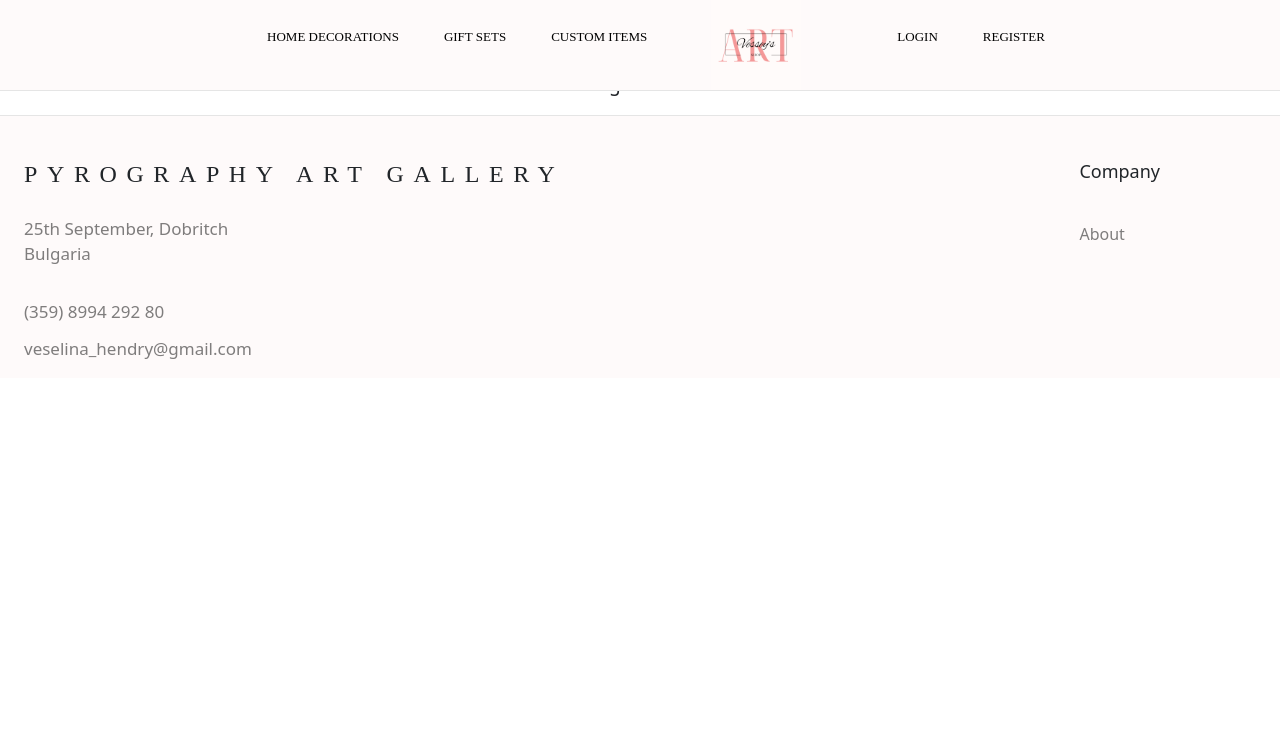
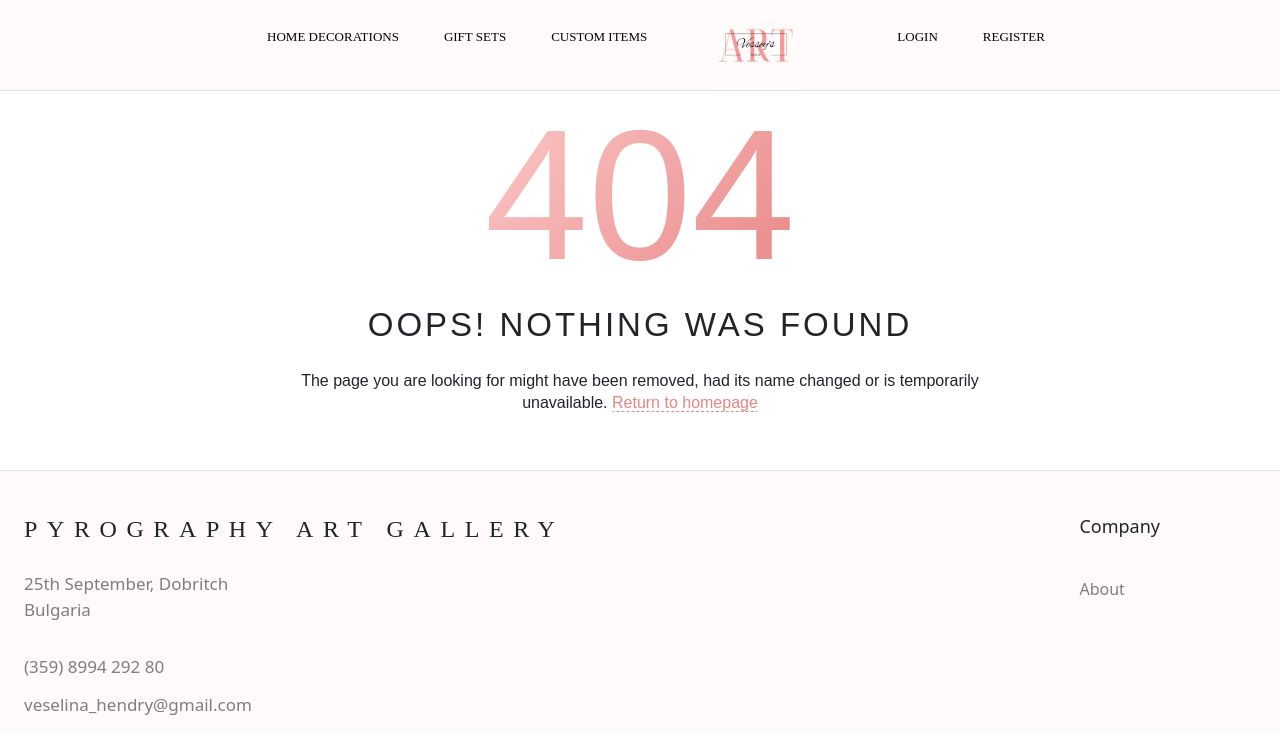
Before and after one commit to KristinaStrateva/Pyrography-Art-Gallery, a React (Vite) app in the folder client/: page /404 in a window 1280 px wide. Before the commit this address had no page. Shown: the top 754 px of the page. Built offline with nearby package versions, Linux system fonts and the light colour scheme.

Commit message:
Add 404 page

```diff
--- a/client/index.html
+++ b/client/index.html
@@ -2,6 +2,7 @@
 <html lang="en">
   <head>
     <meta charset="UTF-8" />
+    <meta http-equiv="X-UA-Compatible" content="IE=edge">
     <meta name="viewport" content="width=device-width, initial-scale=1.0" />
     <link rel="icon" type="image" href="images/2.png" />
     <title>Pyrography ART Gallery</title>
--- a/client/src/App.jsx
+++ b/client/src/App.jsx
@@ -63,6 +63,7 @@ export default function App() {
                             </Route>
 
                             <Route path={Path.NotFound} element={<NotFoundPage />} />
+                            <Route path={Path.AnyOther} element={<NotFoundPage />} />
                         </Routes>
 
                         <Footer />
--- a/client/src/components/NotFoundPage/NotFoundPage.jsx
+++ b/client/src/components/NotFoundPage/NotFoundPage.jsx
@@ -1,5 +1,18 @@
+import { Link } from 'react-router-dom';
+
+import styles from './NotFoundPage.module.css';
+import Path from '../../utils/paths';
+
 export default function NotFoundPage() {
     return (
-        <p>404 Page Not Found</p>
+        <div className={styles["notfound-container"]}>
+            <div className={styles.notfound}>
+                <div className={styles["notfound-404"]}>
+                    <h1>404</h1>
+                </div>
+                <h2>Oops! Nothing was found</h2>
+                <p>The page you are looking for might have been removed, had its name changed or is temporarily unavailable. <Link to={Path.HomePage}>Return to homepage</Link></p>
+            </div>
+        </div>
     );
 }
--- /dev/null
+++ b/client/src/components/NotFoundPage/NotFoundPage.module.css
@@ -0,0 +1,94 @@
+* {
+    -webkit-box-sizing: border-box;
+    box-sizing: border-box;
+}
+
+body {
+    padding: 0;
+    margin: 0;
+}
+
+.notfound-container {
+    position: relative;
+    height: 25em;
+}
+
+.notfound {
+    max-width: 767px;
+    width: 100%;
+    line-height: 1.4;
+    text-align: center;
+    padding: 15px;
+}
+
+.notfound .notfound-404 {
+    position: relative;
+    height: 220px;
+}
+
+.notfound .notfound-404 h1 {
+    font-family: 'Kanit', sans-serif;
+    position: absolute;
+    left: 50%;
+    top: 50%;
+    -webkit-transform: translate(-50%, -50%);
+    -ms-transform: translate(-50%, -50%);
+    transform: translate(-50%, -50%);
+    font-size: 186px;
+    font-weight: 200;
+    margin: 0px;
+    background: linear-gradient(130deg, #fdcaca, #e88585);
+    color: transparent;
+    -webkit-background-clip: text;
+    background-clip: text;
+    text-transform: uppercase;
+}
+
+.notfound h2 {
+    font-family: 'Kanit', sans-serif;
+    font-size: 33px;
+    font-weight: 200;
+    text-transform: uppercase;
+    margin-top: 0px;
+    margin-bottom: 25px;
+    letter-spacing: 3px;
+}
+
+
+.notfound p {
+    font-family: 'Kanit', sans-serif;
+    font-size: 16px;
+    font-weight: 200;
+    margin-top: 0px;
+    margin-bottom: 25px;
+}
+
+
+.notfound a {
+    font-family: 'Kanit', sans-serif;
+    color: #e88585;
+    font-weight: 200;
+    text-decoration: none;
+    border-bottom: 1px dashed #e88585;
+    border-radius: 2px;
+}
+
+.notfound-social > a {
+    display: inline-block;
+    height: 40px;
+    line-height: 40px;
+    width: 40px;
+    font-size: 14px;
+    color: #e88585;
+    border: 1px solid #efefef;
+    border-radius: 50%;
+    margin: 3px;
+    -webkit-transition: 0.2s all;
+    transition: 0.2s all;
+}
+
+.notfound-social > a:hover {
+    color: #fff;
+    background-color: #e88585;
+    border-color: #e88585;
+}
--- a/client/src/utils/paths.js
+++ b/client/src/utils/paths.js
@@ -12,6 +12,7 @@ const Path = {
     AddItemPage: '/add-item',
     MyItems: '/my-items',
     NotFound: '/404',
+    AnyOther: '/*',
 };
 
 export default Path;
```
